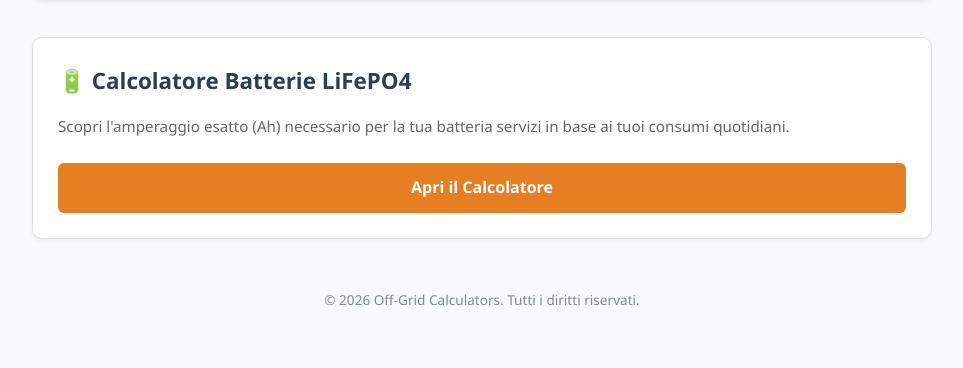
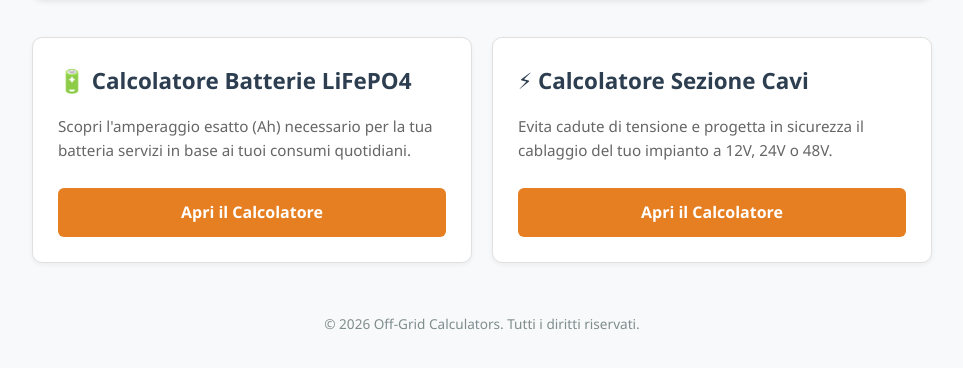
Before and after one commit to ascrontato-star/offgrid-calculators, a plain HTML site: page index.html in a window 1280 px wide. Shown: the part 192-560 px from the top of the page, without its empty margins (158-1121 px from the left). Drawn offline with Linux system fonts and the light colour scheme.

Commit message:
Update index.html

```diff
--- a/index.html
+++ b/index.html
@@ -43,7 +43,13 @@
                 <p>Scopri l'amperaggio esatto (Ah) necessario per la tua batteria servizi in base ai tuoi consumi quotidiani.</p>
                 <a href="calcolatore-batterie.html" class="btn">Apri il Calcolatore</a>
             </div>
-            <!-- FINE TOOL 1 -->
+            <!-- FINE TOOL 1 --><!-- INIZIO TOOL 2: SEZIONE CAVI -->
+            <div class="card">
+                <h2>⚡ Calcolatore Sezione Cavi</h2>
+                <p>Evita cadute di tensione e progetta in sicurezza il cablaggio del tuo impianto a 12V, 24V o 48V.</p>
+                <a href="sezione-cavi.html" class="btn">Apri il Calcolatore</a>
+            </div>
+            <!-- FINE TOOL 2 -->
 
             <!-- Qui in futuro aggiungeremo le altre "card" per i nuovi tool -->
         </div>
```
